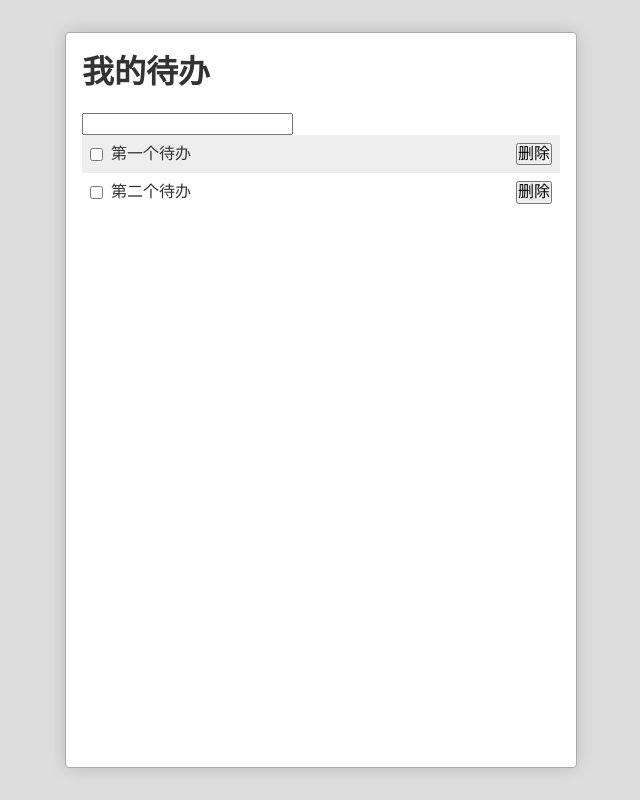
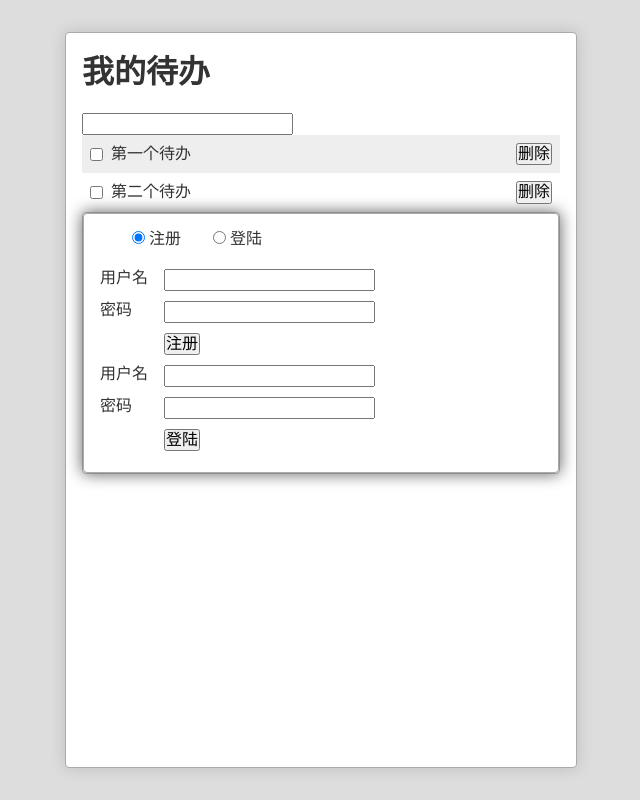
Before and after one commit to 977106024/todolist-react, a React (Create React App) app: page / in a window 1280 px wide. Shown: the whole page, without its empty margins (319-959 px from the left). Built offline with nearby package versions, Linux system fonts and the light colour scheme.

Commit message:
登陆注册框

```diff
--- a/package.json
+++ b/package.json
@@ -8,7 +8,7 @@
     "normalize.css": "^7.0.0",
     "react": "^16.1.0",
     "react-dom": "^16.1.0",
-    "react-scripts": "1.0.17"
+    "react-scripts": "^1.0.17"
   },
   "scripts": {
     "start": "react-scripts start",
--- a/src/App.js
+++ b/src/App.js
@@ -4,6 +4,7 @@
 import './reset.css'
 import TodoInput from './TodoInput'
 import TodoItem from './TodoItem'
+import UserDialog from './UserDialog'
 
 class App extends Component {
   constructor(props){
@@ -40,6 +41,7 @@
         <ol className="todoList">
           {todos}
         </ol>
+        <UserDialog/>
       </div>
     );
   }
--- /dev/null
+++ b/src/UserDialog.css
@@ -0,0 +1,34 @@
+.UserDialogp-Wrapper{
+  position: fixed;
+  top:0;
+  left:0;
+  bottom:0;
+  right:0;
+  display:flex;
+  justify-content:center;
+  align-items:center;
+}
+.UserDialog{
+  border:1px solid #aaa;
+  border-radius:4px;
+  min-width:20em;
+  background:white;
+  box-shadow:0 0 1em hsla(0,0%,0%,.35)
+}
+.UserDialog > nav:first-child{padding:1em;}
+.UserDialog > nav:first-child input[type=radio]:not(first-child){
+  margin-left:2em;
+}
+.UserDialog > .panes{
+  padding:0 1em 1em;
+}
+.UserDialog form > .row{
+  display:flex;
+  padding:.3em 0;
+}
+.UserDialog form > .row > label:first-child{
+  width:4em;
+}
+.UserDialog form > .row.actions{
+  padding-left:4em;
+}
--- /dev/null
+++ b/src/UserDialog.js
@@ -0,0 +1,56 @@
+import React,{Component} from 'react'
+import './UserDialog.css'
+
+export default class UserDialog extends Component{
+  constructor(props){
+    super(props)
+    this.state = {
+      selected: 'signUp'
+    }
+  }
+  switch(e){
+    this.setState({
+      selected: e.target.value
+    })
+  }
+  render(){
+    return(
+      <div className="UserDialog">
+        <div className="UserDialog">
+          <nav onChange={this.switch.bind(this)}>
+            <input type="radio" value="signUp" checked={this.state.selected === 'signUp'}/> 注册
+            <input type="radio" value="signIn" checked={this.state.selected === 'signIn'}/> 登陆
+          </nav>
+          <div className="panes">
+            <form className="signUp">
+              <div className="row">
+                <label>用户名</label>
+                <input type="text"/>
+              </div>
+              <div className="row">
+                <label>密码</label>
+                <input type="text"/>
+              </div>
+              <div className="row actions">
+                <button type="submit">注册</button>
+              </div>
+            </form>
+            <form className="signUp">
+              <div className="row">
+                <label>用户名</label>
+                <input type="text"/>
+              </div>
+              <div className="row">
+                <label>密码</label>
+                <input type="password"/>
+              </div>
+              <div className="row actions">
+                <button type="submit">登陆</button>
+              </div>
+            </form>
+          </div>
+        </div>
+      </div>
+    )
+  }
+}
```
Also changed, not shown: src/leanCloud.js (added, +10 -0 lines).
